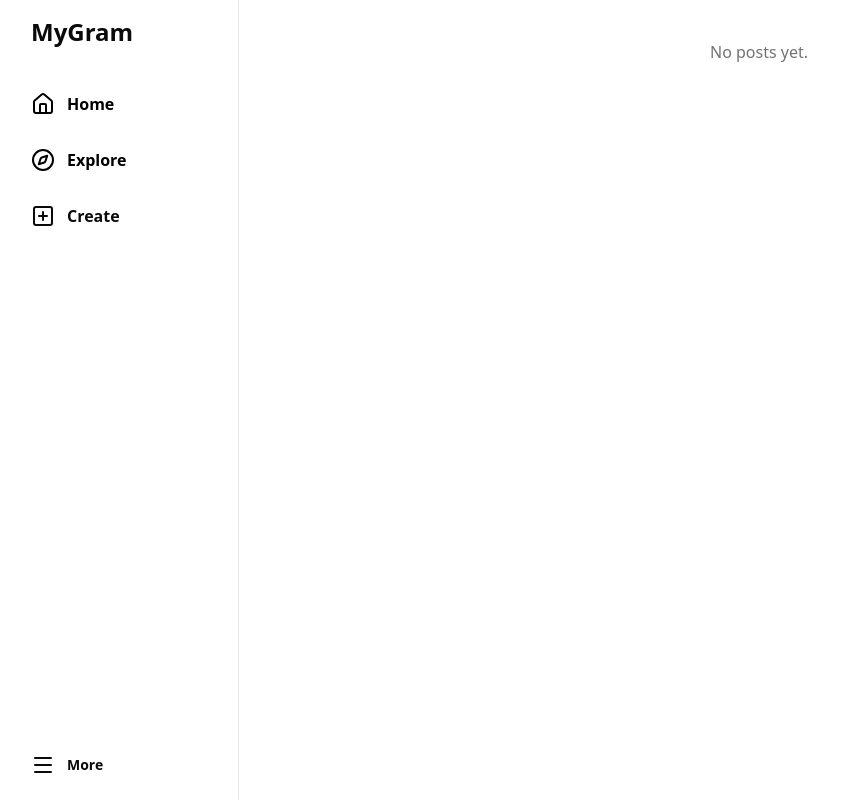
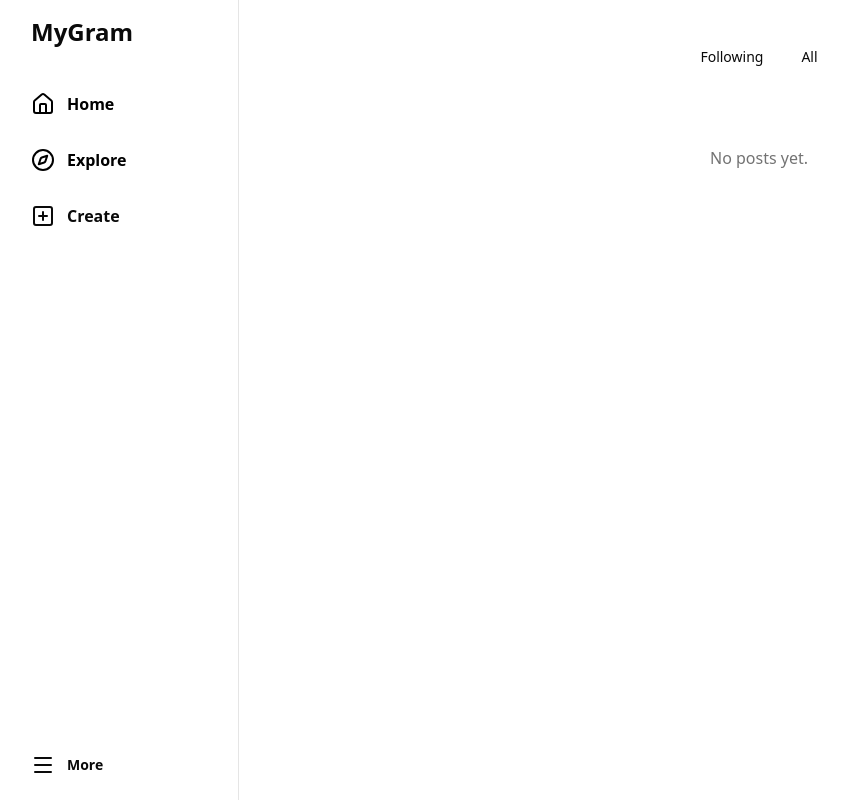
Before and after one commit to JuanAlvin03/instagram-clone, a React app in the folder frontend/: page / in a window 1280 px wide. Shown: the whole page, without its empty margins (1-849 px from the left). Built offline with nearby package versions, Linux system fonts and the light colour scheme; sample sign-in values are in the browser's storage; the HTML template or start-up script is replaced by a standard one.

Commit message:
update home feed
Add option for home feed to show posts only from followed users

```diff
--- a/frontend/src/components/Feed.tsx
+++ b/frontend/src/components/Feed.tsx
@@ -3,32 +3,102 @@ import React, { useEffect, useState } from "react"
 import { db } from "../db"
 import type { Post as PostType } from "../types/models"
 import PostCard from "./post/PostCard"
+import { useAuthContext } from "@/app/AuthProvider"
 
 const Feed: React.FC = () => {
   const [posts, setPosts] = useState<PostType[]>([])
+  const [mode, setMode] = useState<"all" | "following">("all") // 🔥 NEW TOGGLE STATE
+  const { userId } = useAuthContext()
 
+  // Fetch posts based on mode
   useEffect(() => {
     let mounted = true
+
     ;(async () => {
       try {
-        const all = await db.posts.orderBy("createdAt").reverse().toArray()
+        if (!userId) return
+
+        let result: PostType[] = []
+
+        if (mode === "all") {
+          // ---------------------------
+          // MODE 1: All posts
+          // ---------------------------
+          result = await db.posts.orderBy("createdAt").reverse().toArray()
+        } else {
+          // ---------------------------
+          // MODE 2: Following only
+          // ---------------------------
+
+          // Find all users current user follows
+          const following = await db.follows.where("followerId").equals(userId).toArray()
+          const followingIds = following.map((f) => f.followingId)
+
+          if (followingIds.length === 0) {
+            result = []
+          } else {
+            // Query posts for each followed user
+            const collected: PostType[] = []
+
+            for (const uid of followingIds) {
+              const postsByUser = await db.posts.where("authorId").equals(uid).toArray()
+              collected.push(...postsByUser)
+            }
+
+            result = collected.sort((a, b) => b.createdAt - a.createdAt)
+          }
+        }
+
         if (!mounted) return
-        setPosts(all)
-      } catch (e) {
-        console.warn("feed load error", e)
+        setPosts(result)
+      } catch (error) {
+        console.warn("Error loading feed posts", error)
       }
     })()
+
     return () => {
       mounted = false
     }
-  }, [])
+  }, [mode, userId])
 
+  // ---------------------------
+  // UI
+  // ---------------------------
   return (
     <section className="flex flex-col items-center w-full gap-6 py-6">
+
+      {/* 🔥 Feed toggle */}
+      <div className="flex items-center gap-3 mb-2">
+        <button
+          className={`px-4 py-1.5 rounded-full text-sm font-medium transition ${
+            mode === "following"
+              ? "bg-primary text-white"
+              : "bg-muted text-muted-foreground"
+          }`}
+          onClick={() => setMode("following")}
+        >
+          Following
+        </button>
+
+        <button
+          className={`px-4 py-1.5 rounded-full text-sm font-medium transition ${
+            mode === "all"
+              ? "bg-primary text-white"
+              : "bg-muted text-muted-foreground"
+          }`}
+          onClick={() => setMode("all")}
+        >
+          All
+        </button>
+      </div>
+
+      {/* Posts */}
       {posts.length > 0 ? (
-        posts.map((p) => <PostCard key={p.id} post={p} />)
+        posts.map((post) => <PostCard key={post.id} post={post} />)
       ) : (
-        <p className="text-muted-foreground">No posts yet.</p>
+        <p className="text-muted-foreground py-10">
+          {mode === "following" ? "No posts from users you follow yet." : "No posts yet."}
+        </p>
       )}
     </section>
   )
```
